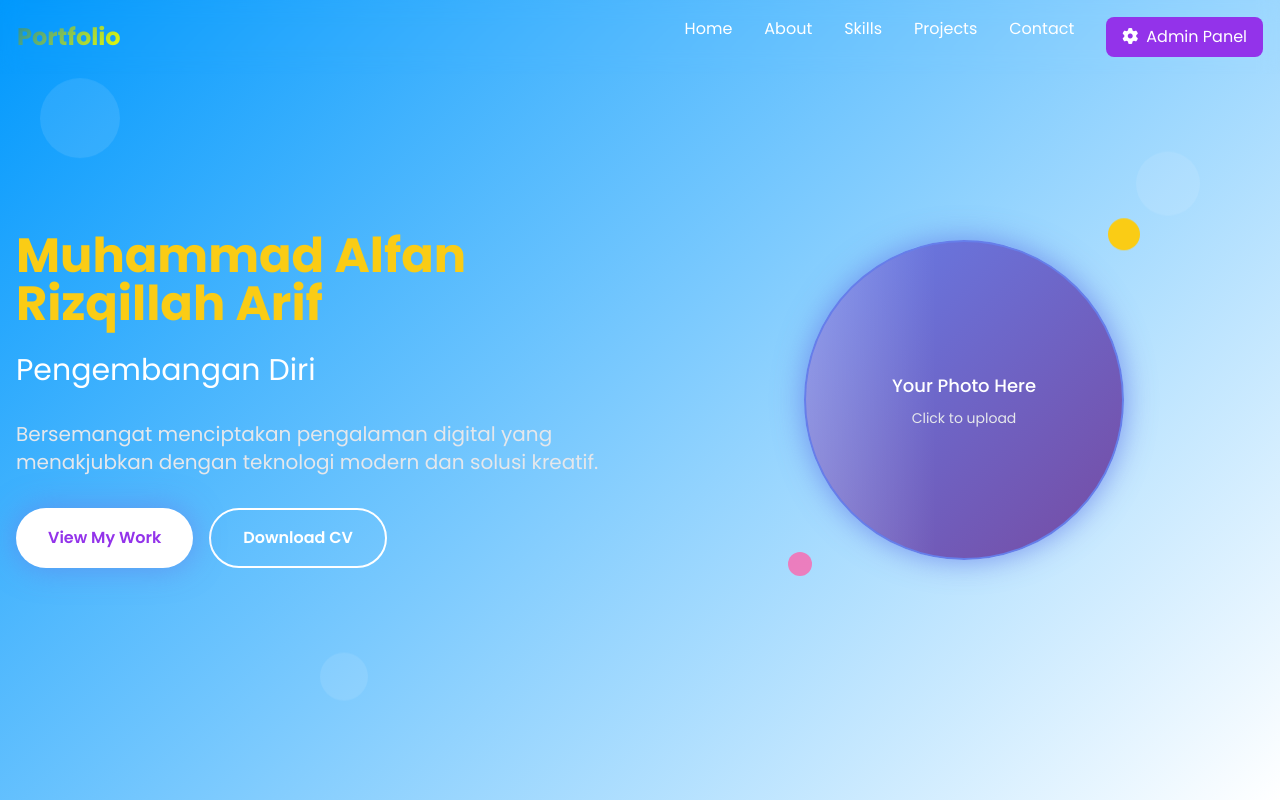
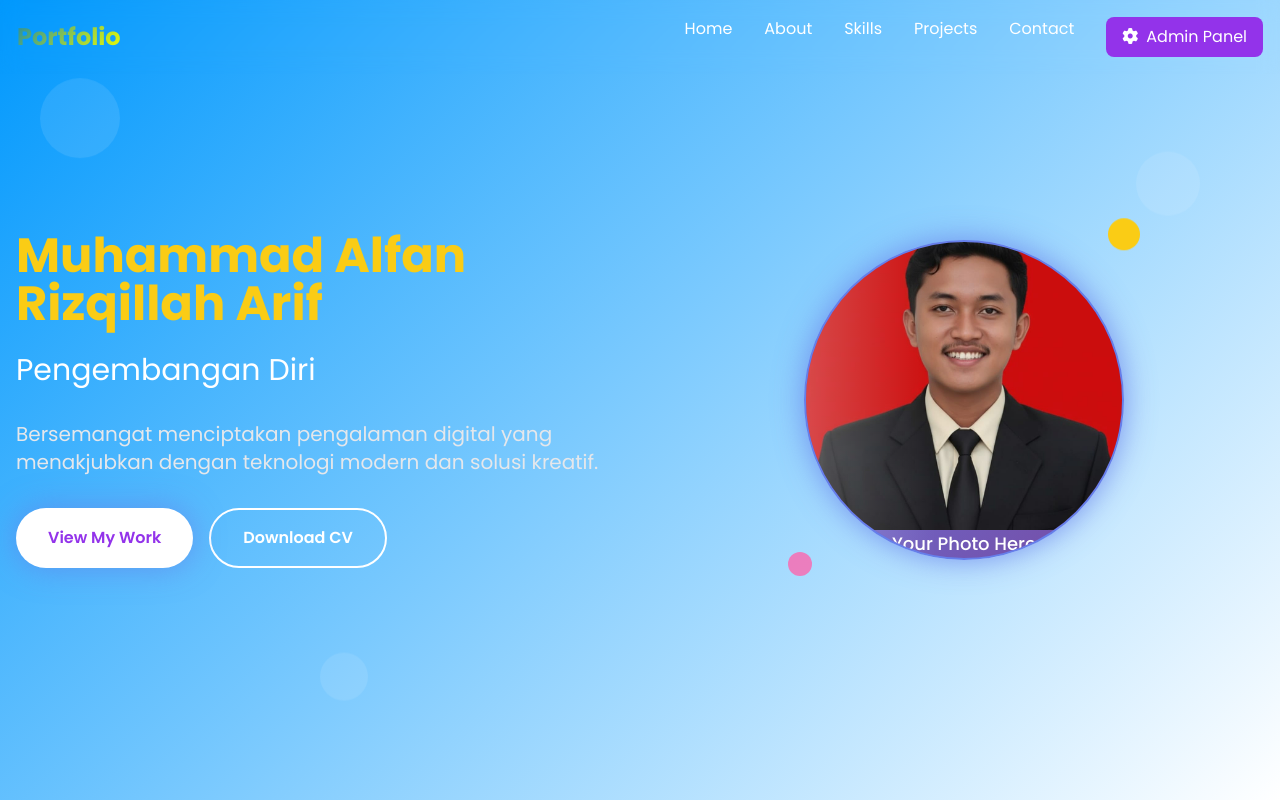
Before and after one commit to rizqilah312008/alfanrizqillah, a plain HTML site: page index.html in a window 1280 px wide. Shown: the top 800 px of the page. Drawn offline with nearby package versions, Linux system fonts and the light colour scheme.

Commit message:
Update index.html
kontol0

```diff
--- a/index.html
+++ b/index.html
@@ -432,7 +432,7 @@
                 <div class="relative">
                     <div id="heroPhotoContainer" class="w-80 h-80 photo-placeholder rounded-full neon-border flex items-center justify-center" onclick="showAdminPanel(); showAdminTab('photos')">
                         <div class="text-center">
-                           <img src="fotoku.jpg" alt="">
+                           <img src="fotoalpan.jpeg" alt="">
                             <p class="text-white text-lg font-medium">Your Photo Here</p>
                             <p class="text-gray-200 text-sm mt-2">Click to upload</p>
                         </div>
```
